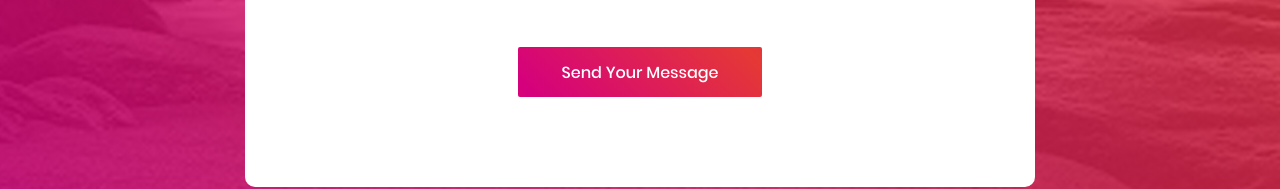
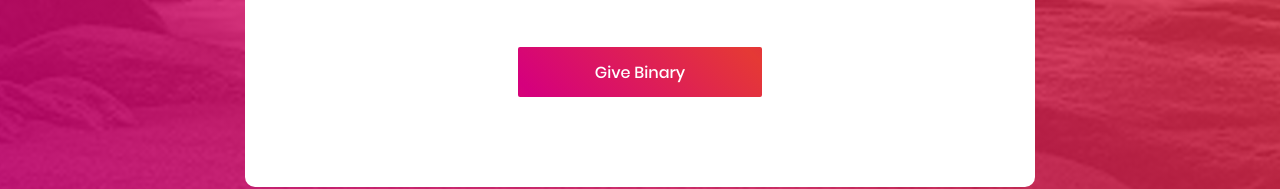
Before and after one commit to creativesaiful/Binary-Converter, a plain HTML site: page index.html in a window 1280 px wide. Shown: the part 477-666 px from the top of the page. Drawn offline with nearby package versions, Linux system fonts and the light colour scheme.

Commit message:
Update index.html

```diff
--- a/index.html
+++ b/index.html
@@ -59,7 +59,7 @@
               <div class="wrap-contact2-form-btn">
                 <div class="contact2-form-bgbtn"></div>
                 <button class="contact2-form-btn" id="submit">
-                  Send Your Message
+                 Give Binary
                 </button>
               </div>
             </div>
```
